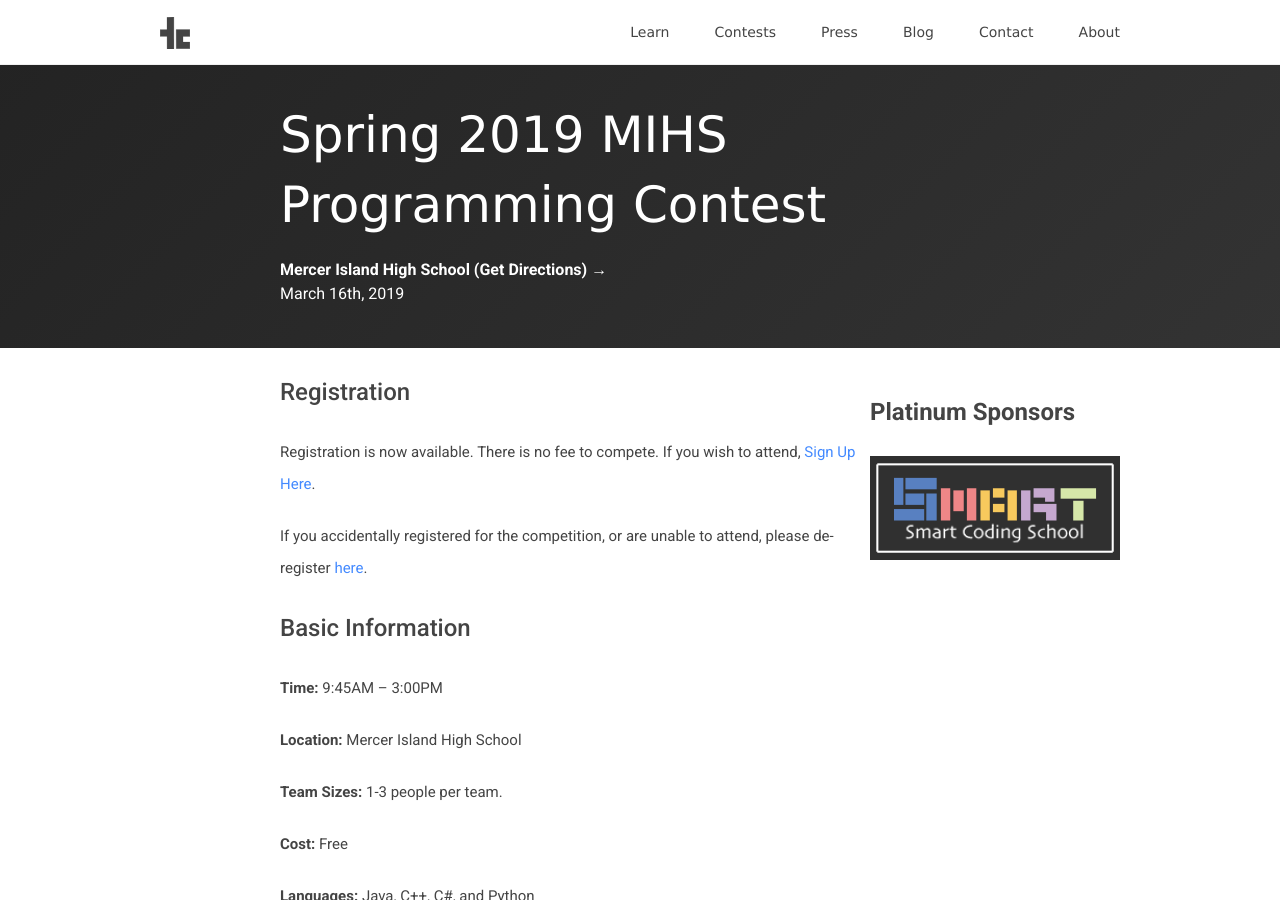
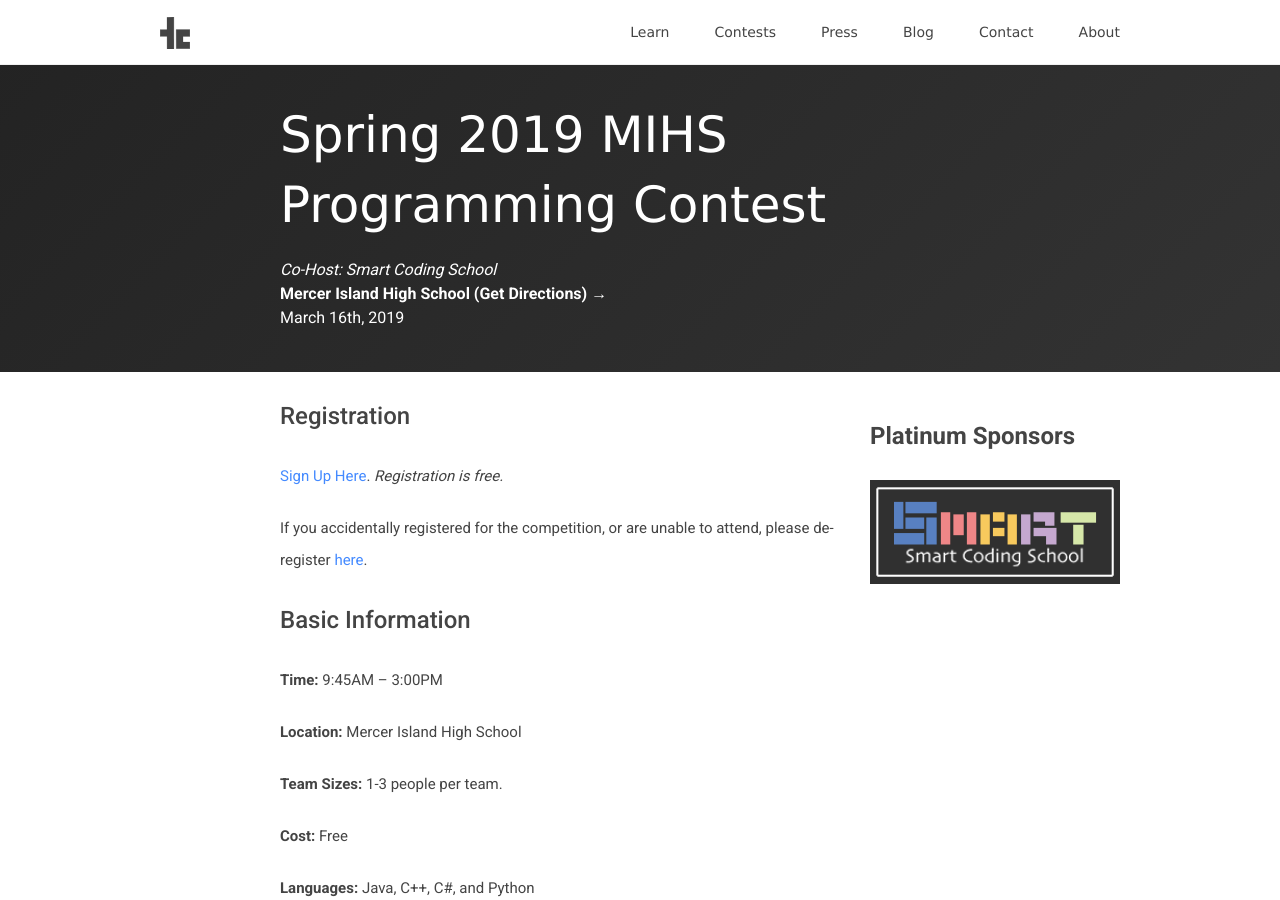
Before and after one commit to teamscode/teamscode.github.io, a Jekyll site: the page built from _posts/contests/2018-10-26-spring-2019-mihs-programming-contest.md, in a window 1280 px wide and 900 px high. Built offline with Jekyll 4.4.1, drawn with Linux system fonts in a browser that asks for light colours; nearby versions of some CDN libraries; some of the changed text lies outside the part shown.

Commit message:
adding cohost and changing the registration text

```diff
--- a/_posts/contests/2018-10-26-spring-2019-mihs-programming-contest.md
+++ b/_posts/contests/2018-10-26-spring-2019-mihs-programming-contest.md
@@ -2,6 +2,7 @@
 layout: post-contest
 permalink: /contests/spring-2019-mihs-programming-contest/
 contest_title: Spring 2019 MIHS Programming Contest
+contest_cohost: Smart Coding School
 contest_location: Mercer Island High School
 contest_location_link: https://www.google.com/maps/place/Mercer+Island+High+School/@47.5719538,-122.2202913,17z/data=!4m12!1m6!3m5!1s0x54906bdae7961a9d:0x6e6caf34f523feb!2sMercer+Island+High+School!8m2!3d47.5719538!4d-122.2181026!3m4!1s0x54906bdae7961a9d:0x6e6caf34f523feb!8m2!3d47.5719538!4d-122.2181026
 contest_date: March 16th, 2019
@@ -14,7 +15,7 @@ contest_date: March 16th, 2019
 
 <h1>Registration</h1>
 
-Registration is now available. There is no fee to compete. If you wish to attend, [Sign Up Here](https://teamscode.typeform.com/to/bnGcWl).
+[Sign Up Here](https://teamscode.typeform.com/to/bnGcWl). *Registration is free.*
 
 If you accidentally registered for the competition, or are unable to attend, please de-register [here](https://teamscode.typeform.com/to/XTYQIh).
 
@@ -95,10 +96,10 @@ _Note: These are guidelines, not rules. You may choose to sign up for either div
 
 This pdf will describe how to read a txt file in Java, C#, C++, and Python, using a Mac or PC.
 
+<a href="/assets/docs/reading_input_files_packet.pdf">Reading Input Files</a>
+
 # Sponsors
 
 ## **Platinum Sponsor:** <a href="http://www.smartcodingschool.com/">Smart Coding School</a>
 
 <a href="http://www.smartcodingschool.com/"><img src="/assets/images/sponsor_smartcodingschool.png" alt="Smart Coding School" style="width: 250px; margin-right: 20px;"></a>
-
-<a href="/assets/docs/reading_input_files_packet.pdf">Reading Input Files</a>
```
